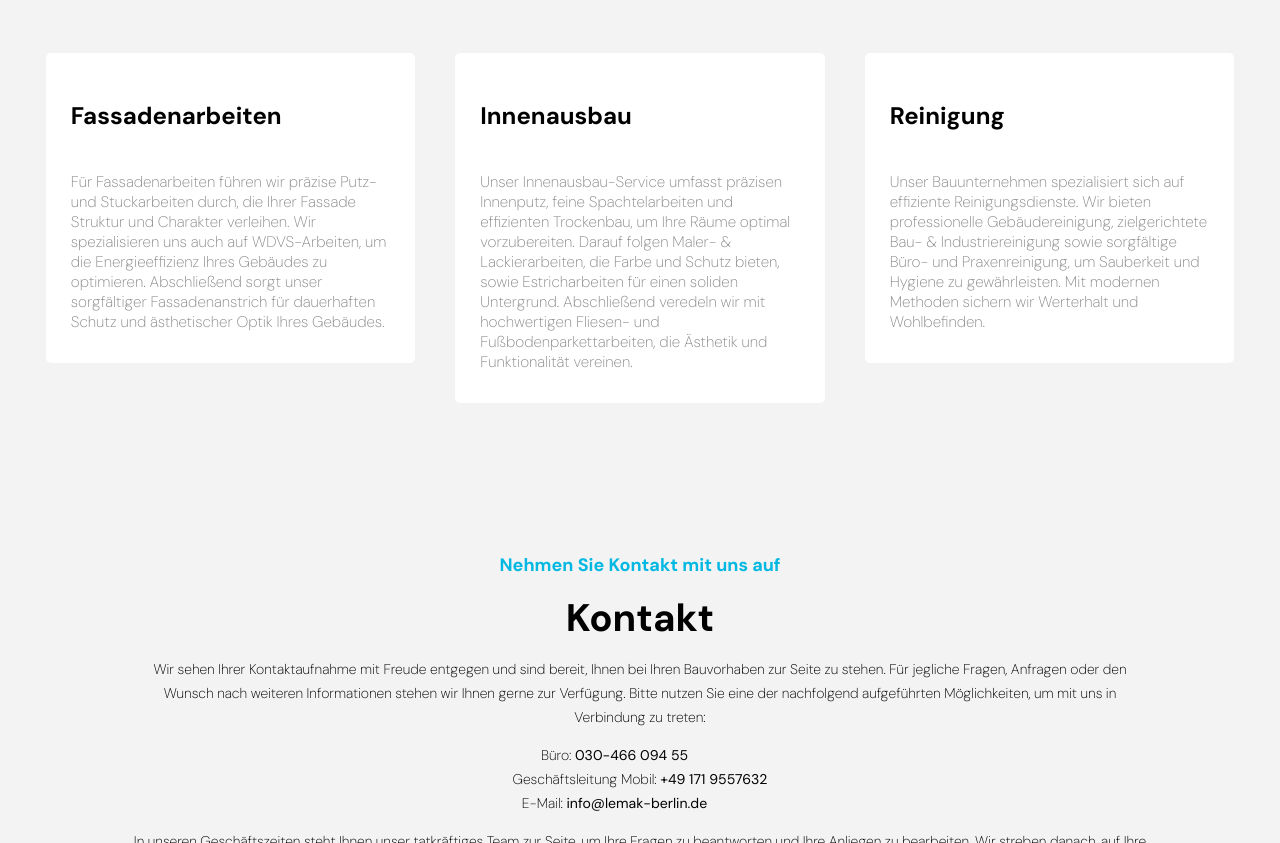
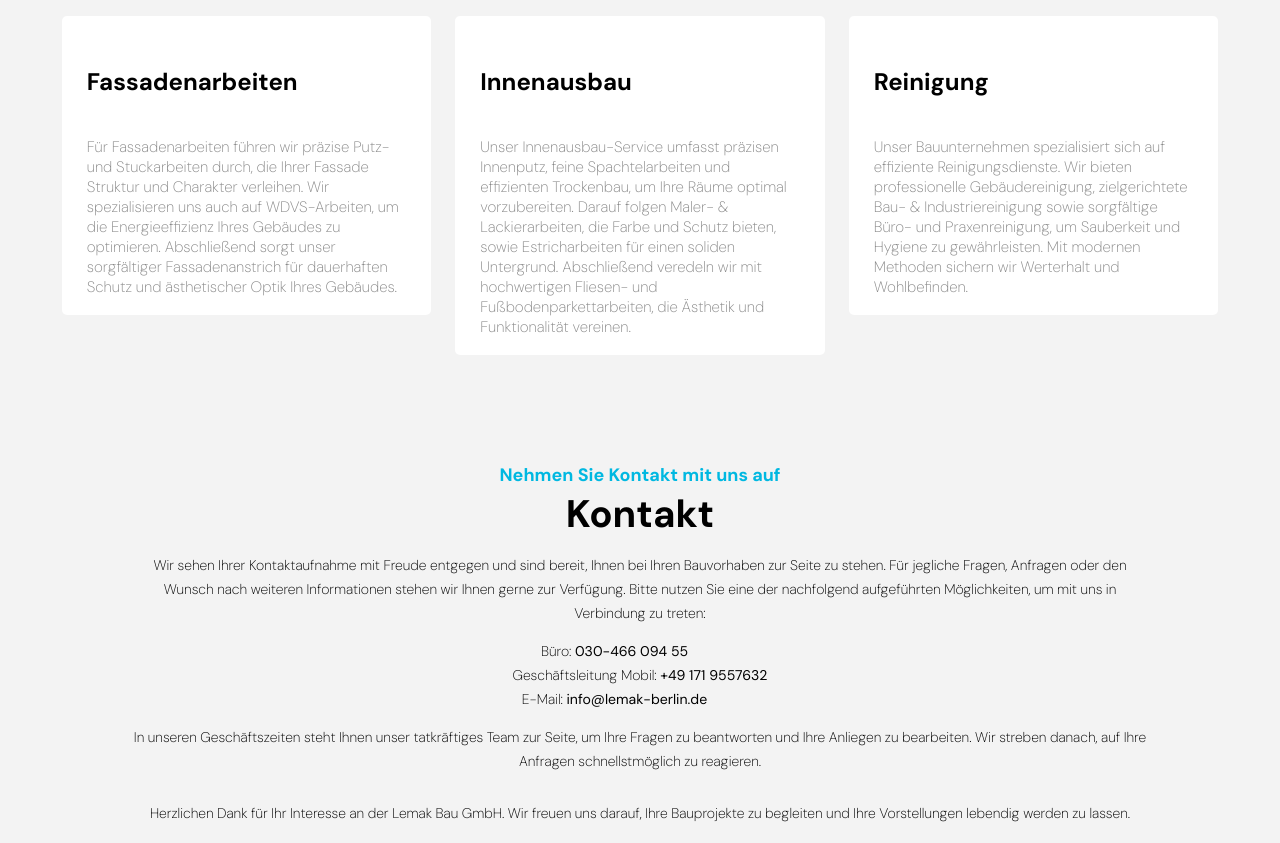
Before and after one commit to saminulldreinull/Lemak-Berlin, a plain HTML site: page index.html in a window 1280 px wide. Shown: the part 2411-3254 px from the top of the page. Drawn offline with nearby package versions, Linux system fonts and the light colour scheme.

Commit message:
AdjustetGewerke

```diff
--- a/style.css
+++ b/style.css
@@ -301,7 +301,7 @@ height: auto;
 
 .about-us {
   margin-top: 0.5rem;
-  font-size: clamp(0.95rem, 1.2vw, 1.4rem);
+  font-size: clamp(0.95rem, 1.15vw, 1.4rem);
   color: rgb(138, 138, 138);
   line-height: clamp(1rem, 1, 1.5rem);
   /* Keine zusätzlichen Stile benötigt, da die Positionierung durch den .gewerke-Container gesteuert wird */
@@ -378,7 +378,7 @@ height: auto;
 div.gewerke-container {
   display: flex;
   flex-wrap: wrap;
-  gap: 5vh; /* Reduzierter Abstand zwischen den Elementen */
+  gap: 3vh; /* Reduzierter Abstand zwischen den Elementen */
   background-color: rgb(243, 243, 243);
   padding: 2vh; /* Fügt ein wenig Innenabstand hinzu */
   margin: 0;
@@ -391,12 +391,12 @@ div.gewerke-container div.gewerke {
   background-color: white;
   border-radius: 5px;
   width: 25.6%; /* Beibehalten der Breite */
-  height: 35vh; /* Angepasste Höhe, abhängig von Ihren Bedürfnissen */
+  height: 33vh; /* Angepasste Höhe, abhängig von Ihren Bedürfnissen */
   display: flex;
   flex-direction: column;
   justify-content: space-between; /* Verteilt den Inhalt gleichmäßig im Container */
-  margin-bottom: 2vh; /* Fügt Abstand unten hinzu */
-  padding: 0.9375rem 1.5625rem; /* 15px vertikaler und 25px horizontaler Innenabstand */
+  margin-bottom: 0.8vh; /* Fügt Abstand unten hinzu */
+  padding: 1.1rem 1.5625rem; /* 15px vertikaler und 25px horizontaler Innenabstand */
 }
 
 div.gewerke-container div.gewerke:hover {
@@ -422,7 +422,7 @@ div.gewerke-container div.gewerke h4.heading {
 
 .gewerke-container .gewerke:nth-child(3),
 .gewerke-container .gewerke:nth-child(5) {
-  min-height: 40vh;
+  min-height: 38vh;
 }
 
 @media (max-width: 768px) {
@@ -509,7 +509,7 @@ div.gewerke-container div.gewerke h4.heading {
   align-items: center;
   justify-content: center;
   width: 100%;
-  height: 70vh;
+  height: 60vh;
   padding-top: 1%;
   padding-bottom: 4vh;
   font-size: 1rem;
@@ -519,7 +519,7 @@ div.gewerke-container div.gewerke h4.heading {
 
 #contact h4 {
   font-size: 30px;
-  margin-top: 1rem;
+  margin-top: 0.1rem;
 }
 
 .contact-information {
```
